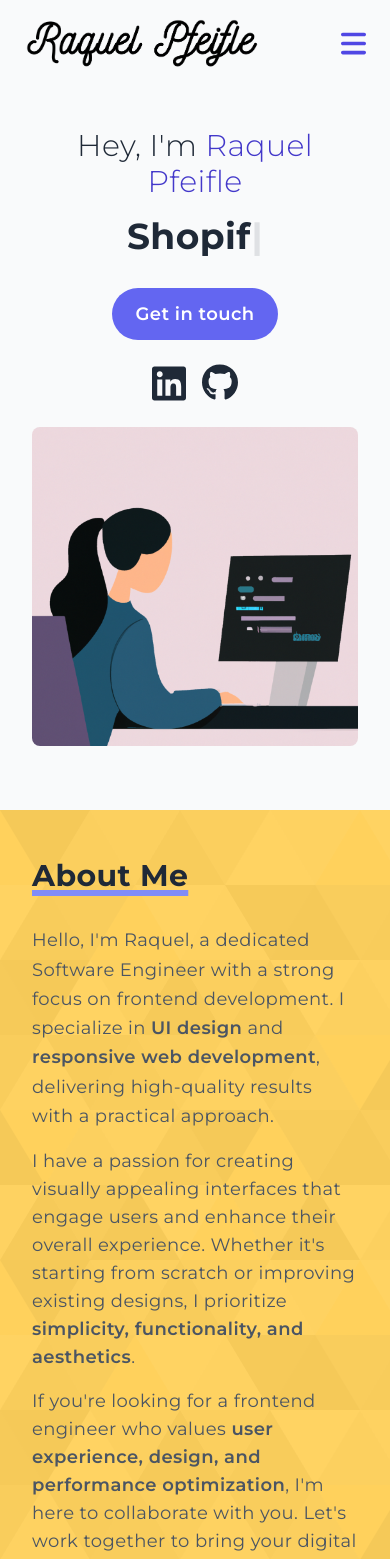
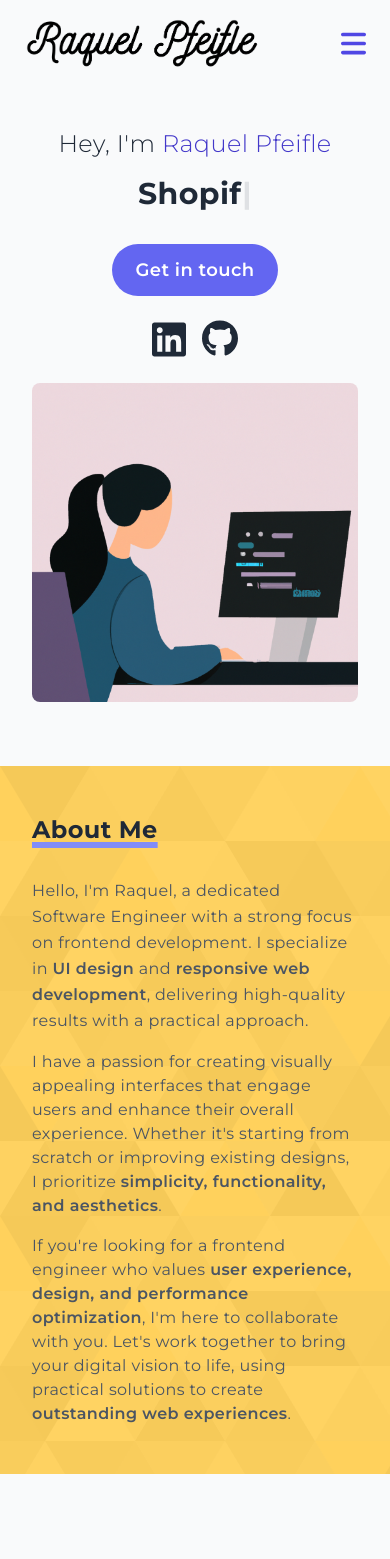
Before and after one commit to rdpfeifle/portfolio_nextjs, a Next.js app: page / in a window 390 px wide. Shown: the top 1559 px of the page. Built offline with nearby package versions, Linux system fonts and the light colour scheme.

Commit message:
Changed text size

```diff
--- a/styles/globals.css
+++ b/styles/globals.css
@@ -38,19 +38,19 @@
   }
 
   h1 {
-    @apply text-4xl sm:text-5xl;
+    @apply text-4xl max-md:text-3xl;
   }
 
   h2 {
-    @apply text-3xl sm:text-4xl;
+    @apply text-3xl max-md:text-2xl;
   }
 
   h3 {
-    @apply text-2xl max-sm:text-xl;
+    @apply text-2xl max-md:text-xl;
   }
 
   p {
-    @apply text-lg text-gray-600;
+    @apply text-lg text-gray-600 max-md:text-base;
   }
 
   li {
```
